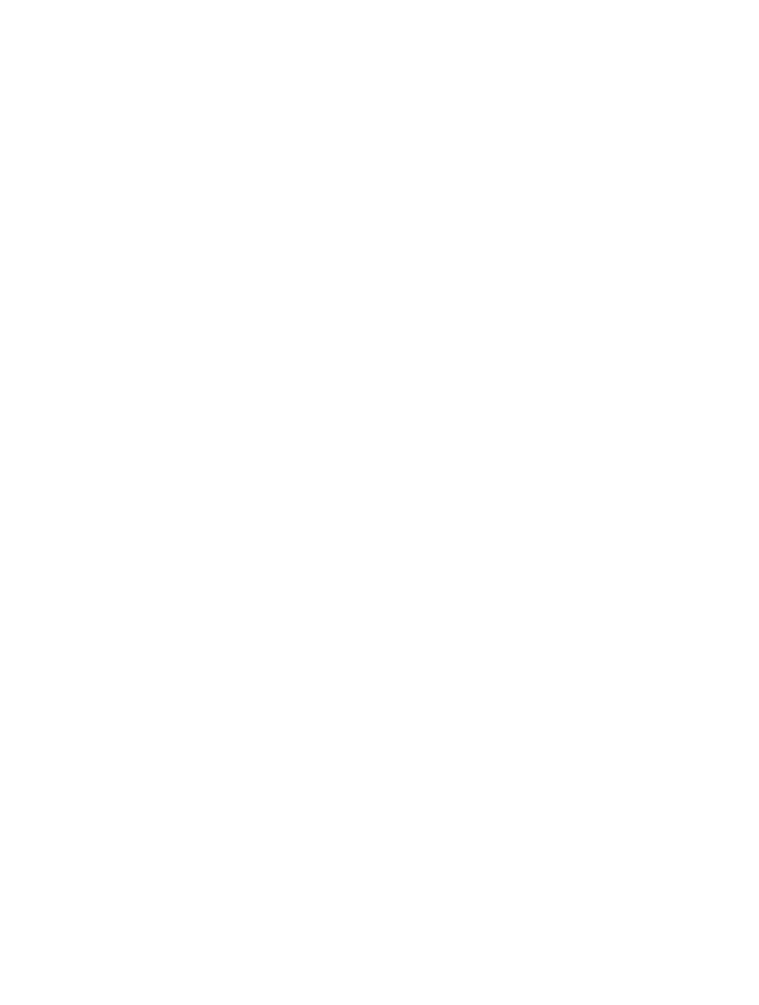
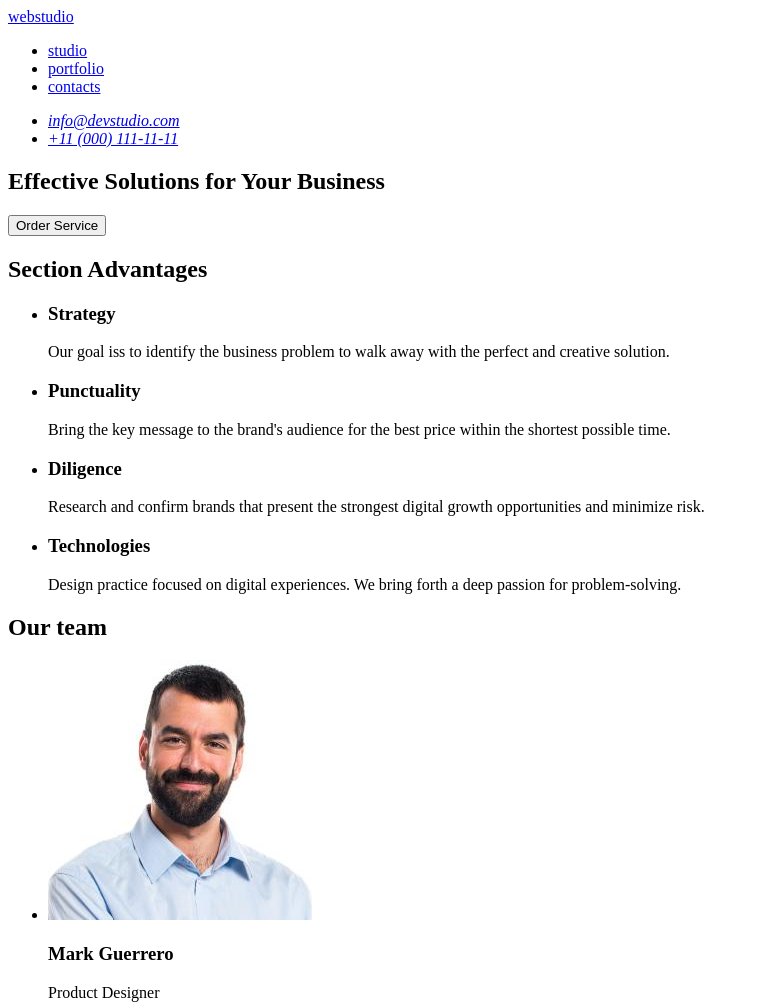
Before and after one commit to KulinichYurii/goit-markup-hw-01, a plain HTML site: page index.html in a window 1280 px wide. Shown: the top 1005 px of the page, without its empty margins (0-759 px from the left). Before the commit the page ends 800 px from the top, so only its background shows below. Drawn offline with Linux system fonts and the light colour scheme.

Commit message:
Markup-hw-1-01

```diff
--- a/index.html
+++ b/index.html
@@ -1,10 +1,98 @@
 <!DOCTYPE html>
 <html lang="en">
-<head>
-    <meta charset="UTF-8">
-    <meta name="viewport" content="width=device-width, initial-scale=1.0">
-    <title>Webstudio</title>
-</head>
-<body>
+  <head>
+    <meta charset="UTF-8" />
+    <meta name="viewport" content="width=device-width, initial-scale=1.0" />
+    <title>webstudio</title>
+  </head>
+  <body>
+    <!---Header Webstudio-->
+    <header>
+       <nav>
+        <a href="./index.html">webstudio</a>
+    <ul>
+        <li>
+        <a href="./index.html">studio</a>
+    </li>
+        <li>
+        <a href="./index.html">portfolio</a>
+    </li>
+        <li>
+        <a href="./index.html">contacts</a>
+    </li>
+    </ul>
+        </nav>
+    <address>
+        <ul>
+            <li>
+                <a href="mailto:info@devstudio.com">info@devstudio.com</a>
+            </li>
+            <li>
+                <a href="tel:+110001111111">+11 (000) 111-11-11</a>
+            </li>
+        </ul>
+    </address>
+    </header>
+    <!--Section Solutions-->
+    <main>
+        <section>
+            <h1>Effective Solutions for Your Business</h1>
+            <button type="button">Order Service</button>
+        </section>
+        <!--Section Advantages-->
+        <section>
+            <h2>Section Advantages</h2>
+            <ul>
+                <li>
+                    <h3>Strategy</h3>
+                    <p>Our goal iss to identify the business
+                    problem to walk away with the perfect and creative solution.</p>
+                </li>
+                <li>
+                    <h3>Punctuality</h3>
+                    <p>Bring the key message to the brand's audience for the best price within the shortest possible time.</p>
+                </li>
+                <li>
+                    <h3>Diligence</h3>
+                    <p>Research and confirm brands that present the strongest digital growth opportunities and minimize risk.</p>
+                    </li>
+                    <li>
+                    <h3>Technologies</h3>
+                    <p>Design practice focused on digital experiences. We bring forth a deep passion for problem-solving.</p>
+                    </li>
+                </ul>
+        </section>
+           <!--Section Team  -->
+        <section>
+            <h2>Our team</h2>
+            <ul>
+                <li>
+                   <img src="/images/Mark-Guerrero.jpg" alt="MarkGuerrero" width="264" height="260">
+                    <h3>Mark Guerrero</h3>
+                    <p>Product Designer</p>
+                </li>
+                <li>
+                   <img src="/images/Tom-Ford.jpg" alt="TomFord" width="264" height="260">
+                    <h3>Tom Ford</h3>
+                    <p>Frontend Developer</p>
+                </li>
+                <li>
+                   <img src="/images/Camila-Garcia.jpg" alt="CamilaGarcia" width="264" height="260">
+                    <h3>Camila Garcia</h3>
+                    <p>Marketing</p>
+                </li>
+                <li>
+                   <img src="/images/Daniel-Wilson.jpg" alt="DanielWilson" width="264" height="260">
+                    <h3>Daniel Wilson</h3>
+                    <p>UI Designer</p>
+                </li>
+            </ul>
+        </section>
+    </main>
+    <!-- Section Footer -->
+<footer>
+    <a href="./index.html">webstudio</a>
+    <p>Increase the flow of customers and sales for your business with digital marketing & growth solutions.</p>
+</footer>
 </body>
 </html>
```
Also changed, not shown: images/Camila-Garcia.jpg (added), images/Daniel-Wilson.jpg (added), images/Mark-Guerrero.jpg (added), images/Tom-Ford.jpg (added).
